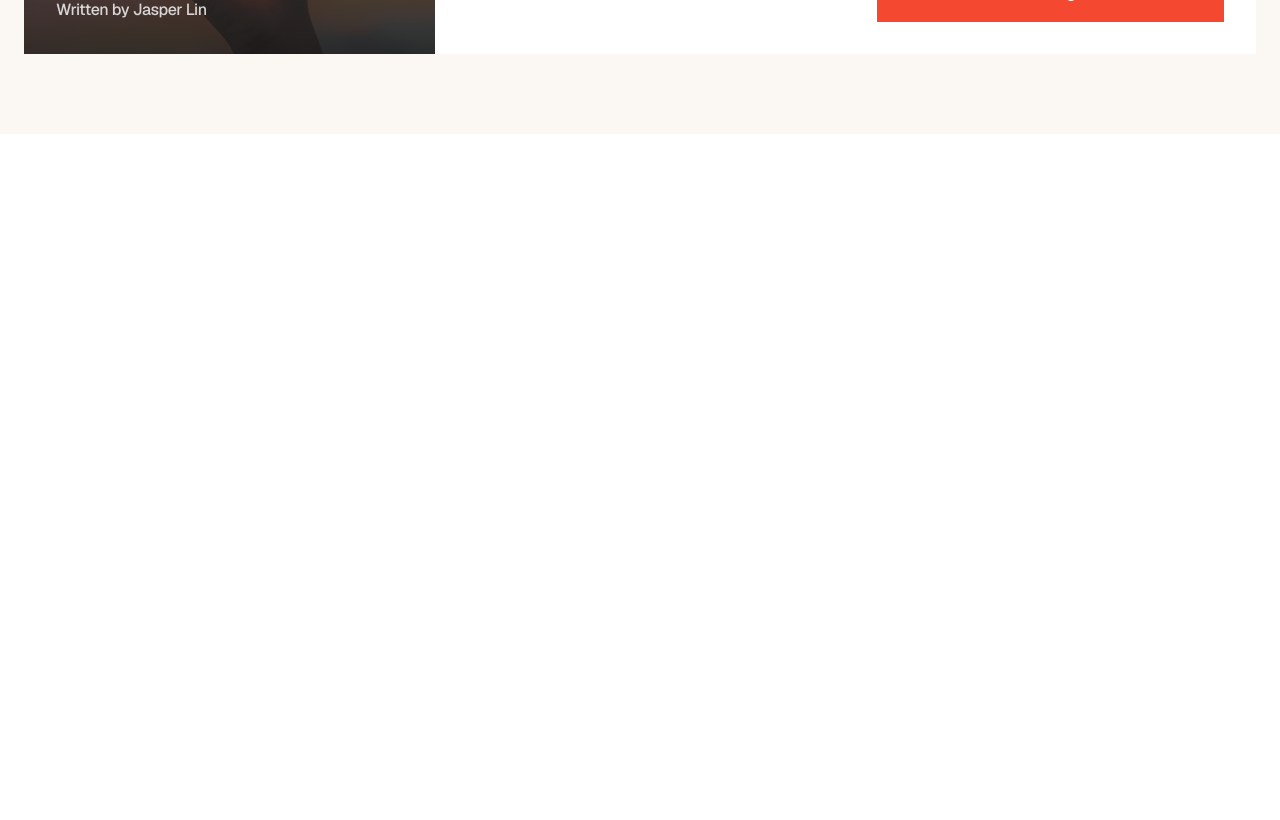
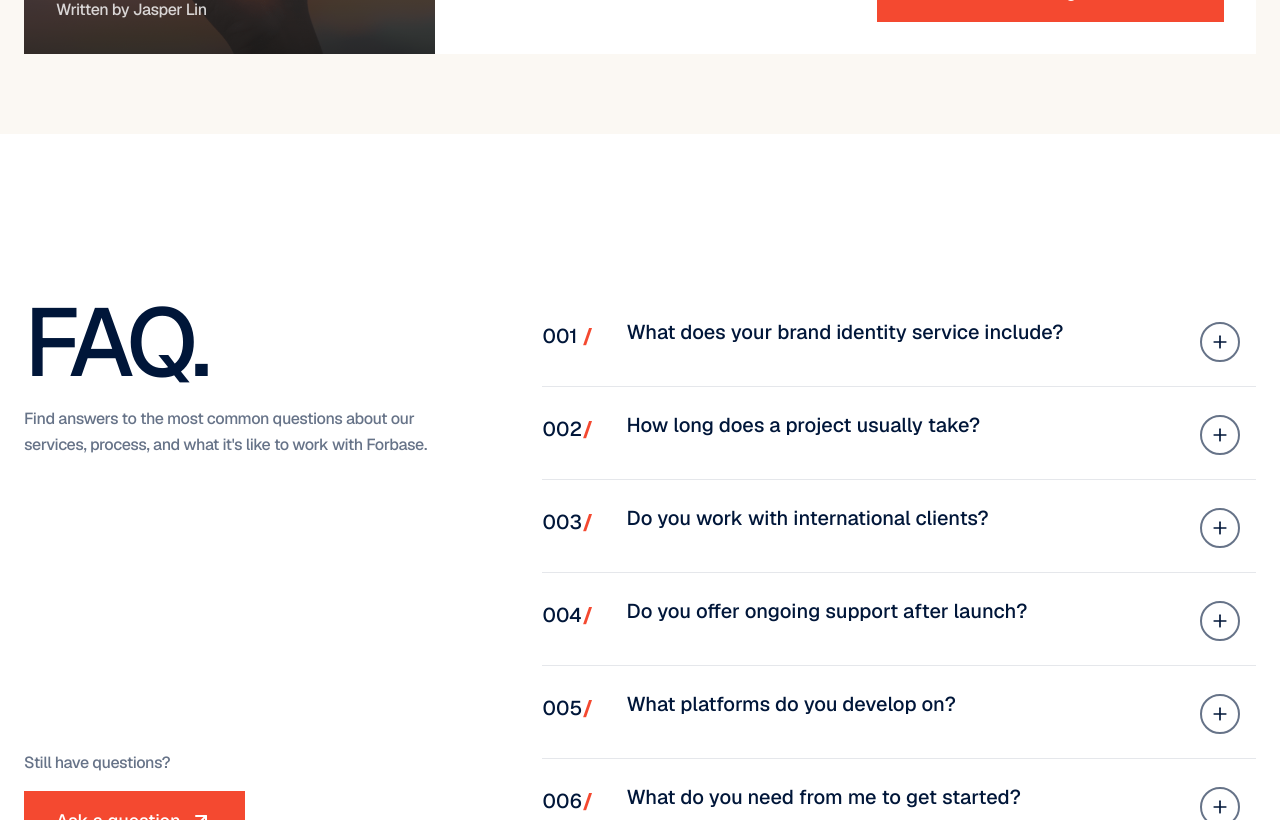
Before and after one commit to code-by-ali/forbase, a Next.js app: page / in a window 1280 px wide. Shown: the part 11180-12000 px from the top of the page. Before the commit the page ends 11314 px from the top, so only its background shows below. Built offline with nearby package versions, Linux system fonts and the light colour scheme.

Commit message:
responsive fix for animation in faq section 1

```diff
--- a/app/page.js
+++ b/app/page.js
@@ -37,7 +37,7 @@ export default function Home() {
       <TestimonialsSection />
       <AboutTeamSection />
       <BlogSection />
-      {/* <FAQSection /> */}
+      <FAQSection />
       {/* <MarqueeLogoSection />
       <ContactSection />
       <Footer /> */}
--- a/component/FAQSection.js
+++ b/component/FAQSection.js
@@ -4,7 +4,11 @@ import { ArrowUpRight, Plus, Minus } from "lucide-react";
 
 const FAQSection = () => {
   const ref = useRef(null);
-  const isInView = useInView(ref, { once: true, amount: 0.2 });
+  const isInView = useInView(ref, {
+    once: false,
+    amount: 0.05,
+    margin: "0px 0px -100px 0px",
+  });
   const [openItems, setOpenItems] = useState([]);
 
   const faqs = [
@@ -59,18 +63,18 @@ const FAQSection = () => {
   };
 
   return (
-    <section ref={ref} className="py-40 px-6 bg-white">
+    <section ref={ref} className="py-20 md:py-40 px-6 bg-white overflow-hidden">
       <div className="max-w-7xl mx-auto">
-        <div className="grid lg:grid-cols-5 gap-16">
+        <div className="grid lg:grid-cols-5 gap-8 md:gap-16">
           {/* Left Column - FAQ Header */}
           <motion.div
-            initial={{ opacity: 0, x: -50 }}
-            animate={isInView ? { opacity: 1, x: 0 } : {}}
+            initial={{ opacity: 0, y: 30 }}
+            animate={isInView ? { opacity: 1, y: 0 } : { opacity: 0, y: 30 }}
             transition={{ duration: 0.8 }}
             className="lg:col-span-2 flex flex-col justify-between"
           >
             <div className="flex flex-col gap-4">
-              <h2 className="text-7xl md:text-8xl font-medium text-primary tracking-tighter">
+              <h2 className="text-5xl sm:text-6xl md:text-7xl lg:text-8xl font-medium text-primary tracking-tighter">
                 FAQ.
               </h2>
               <p className="text-primary/60 text-sm md:text-base font-medium tracking-tight leading-relaxed">
@@ -79,18 +83,22 @@ const FAQSection = () => {
               </p>
             </div>
 
-            <div className="flex flex-col gap-4 mb-10">
+            <div className="flex flex-col gap-4 mb-10 lg:mb-0 mt-8 lg:mt-0">
               <p className="text-primary/60 text-sm md:text-base font-medium tracking-tight">
                 Still have questions?
               </p>
-              <motion.button className="w-fit cursor-pointer px-8 bg-secondary text-white text-lg font-medium py-4 flex items-center justify-center gap-2 group">
+              <motion.button
+                whileHover={{ scale: 1.02 }}
+                whileTap={{ scale: 0.98 }}
+                className="w-fit cursor-pointer px-6 md:px-8 bg-secondary text-white text-base md:text-lg font-medium py-3 md:py-4 flex items-center justify-center gap-2 group"
+              >
                 <span>Ask a question</span>
 
                 {/* Arrow - Changes direction on hover */}
                 <motion.span>
                   <ArrowUpRight
-                    size={24}
-                    className="transition-transform group-hover:rotate-45"
+                    size={20}
+                    className="transition-transform group-hover:rotate-45 md:w-6 md:h-6"
                   />
                 </motion.span>
               </motion.button>
@@ -99,8 +107,8 @@ const FAQSection = () => {
 
           {/* Right Column - FAQ Items */}
           <motion.div
-            initial={{ opacity: 0, x: 50 }}
-            animate={isInView ? { opacity: 1, x: 0 } : {}}
+            initial={{ opacity: 0, y: 30 }}
+            animate={isInView ? { opacity: 1, y: 0 } : { opacity: 0, y: 30 }}
             transition={{ duration: 0.8, delay: 0.2 }}
             className="lg:col-span-3 space-y-0"
           >
@@ -126,20 +134,20 @@ const FAQItem = ({ faq, index, isOpen, toggleItem, isInView }) => {
   return (
     <motion.div
       initial={{ opacity: 0, y: 20 }}
-      animate={isInView ? { opacity: 1, y: 0 } : {}}
+      animate={isInView ? { opacity: 1, y: 0 } : { opacity: 0, y: 20 }}
       transition={{ duration: 0.6, delay: 0.3 + index * 0.05 }}
       className="border-b border-gray-200 last:border-b-0"
     >
       {/* Clickable Header */}
       <button
         onClick={() => toggleItem(faq.id)}
-        className="outline-none w-full py-6 flex flex-col md:flex-row md:items-start md:justify-between gap-6 text-left hover:bg-gray-50/50 transition-colors px-2 -mx-2 rounded-lg"
+        className="outline-none w-full py-4 md:py-6 flex flex-col md:flex-row md:items-start md:justify-between gap-4 md:gap-6 text-left hover:bg-gray-50/50 transition-colors px-2 -mx-2 rounded-lg"
       >
         {/* Left: Number and Question */}
-        <div className="flex-1 flex items-start gap-6">
+        <div className="flex-1 flex items-start gap-4 md:gap-6">
           {/* Animated Number */}
           <motion.div
-            className="relative text-lg md:text-xl text-primary font-medium mt-1 min-w-15"
+            className="relative text-base md:text-lg lg:text-xl text-primary font-medium mt-1 min-w-12 md:min-w-15"
             animate={{ x: isOpen ? 10 : 0 }}
             transition={{ duration: 0.4 }}
           >
@@ -150,7 +158,7 @@ const FAQItem = ({ faq, index, isOpen, toggleItem, isInView }) => {
             <motion.span
               initial={false}
               animate={{
-                x: isOpen ? -10 : 40, // Adjust these based on your font-size
+                x: isOpen ? -10 : 40,
               }}
               transition={{ duration: 0.4, ease: "easeInOut" }}
               className="absolute left-0 text-secondary font-bold"
@@ -161,7 +169,7 @@ const FAQItem = ({ faq, index, isOpen, toggleItem, isInView }) => {
 
           {/* Question */}
           <div className="flex-1">
-            <h3 className="text-lg md:text-xl font-medium text-primary mb-2">
+            <h3 className="text-base md:text-lg lg:text-xl font-medium text-primary mb-2">
               {faq.question}
             </h3>
 
@@ -186,11 +194,11 @@ const FAQItem = ({ faq, index, isOpen, toggleItem, isInView }) => {
 
         {/* Right: Plus/Minus Toggle */}
         <motion.div
-          className="ml-auto md:shrink-0 mt-1"
+          className="ml-auto md:shrink-0 mt-1 self-start"
           whileHover={{ scale: 1.1 }}
           whileTap={{ scale: 0.9 }}
         >
-          <div className="w-10 h-10 rounded-full border-2 border-primary/60 flex items-center justify-center">
+          <div className="w-8 h-8 md:w-10 md:h-10 rounded-full border-2 border-primary/60 flex items-center justify-center">
             <AnimatePresence mode="wait">
               {isOpen ? (
                 <motion.div
@@ -200,7 +208,7 @@ const FAQItem = ({ faq, index, isOpen, toggleItem, isInView }) => {
                   exit={{ rotate: 270, opacity: 0 }}
                   transition={{ duration: 0.3 }}
                 >
-                  <Minus size={20} className="text-primary" />
+                  <Minus size={18} className="text-primary md:w-5 md:h-5" />
                 </motion.div>
               ) : (
                 <motion.div
@@ -210,7 +218,7 @@ const FAQItem = ({ faq, index, isOpen, toggleItem, isInView }) => {
                   exit={{ rotate: -270, opacity: 0 }}
                   transition={{ duration: 0.3 }}
                 >
-                  <Plus size={20} className="text-primary" />
+                  <Plus size={18} className="text-primary md:w-5 md:h-5" />
                 </motion.div>
               )}
             </AnimatePresence>
```
